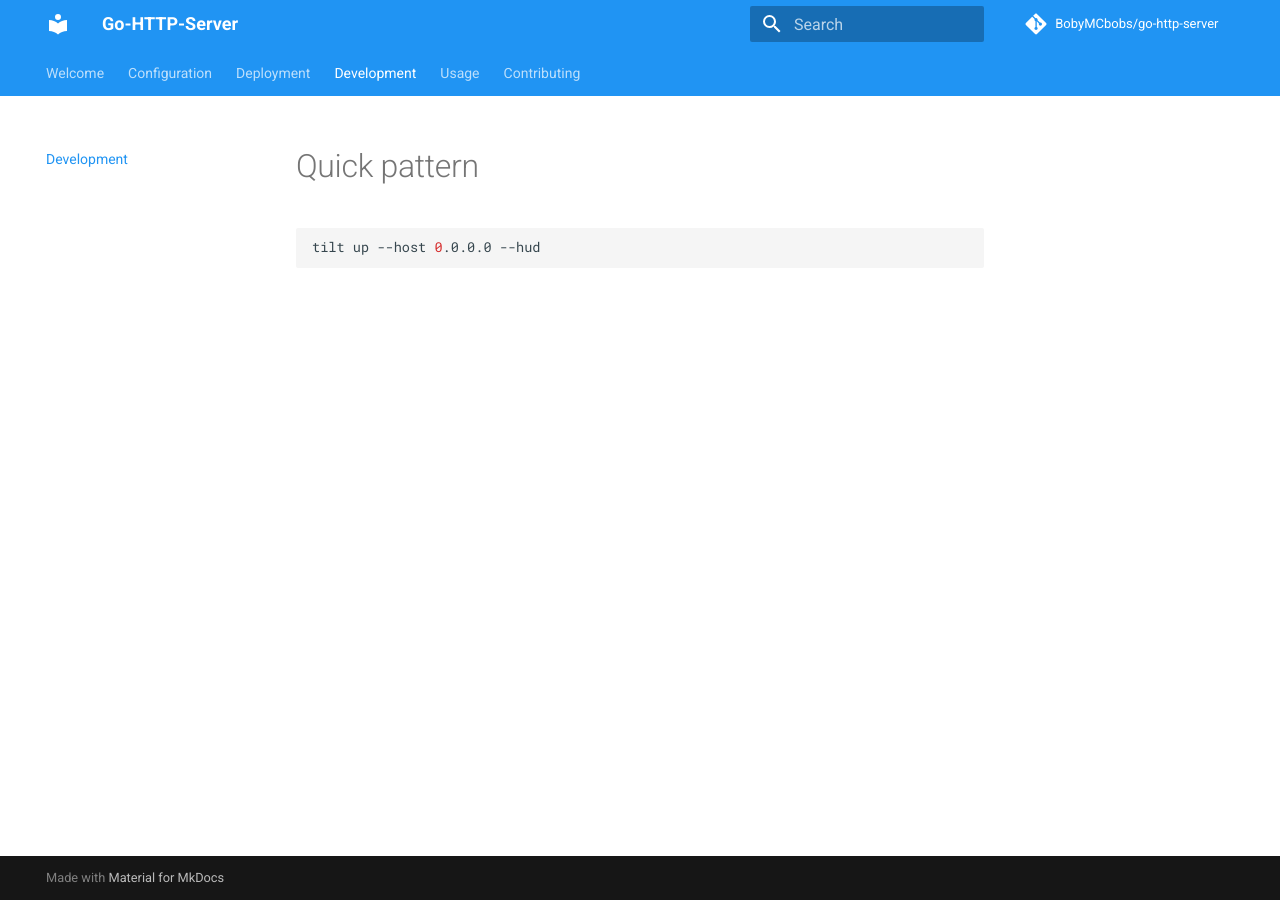
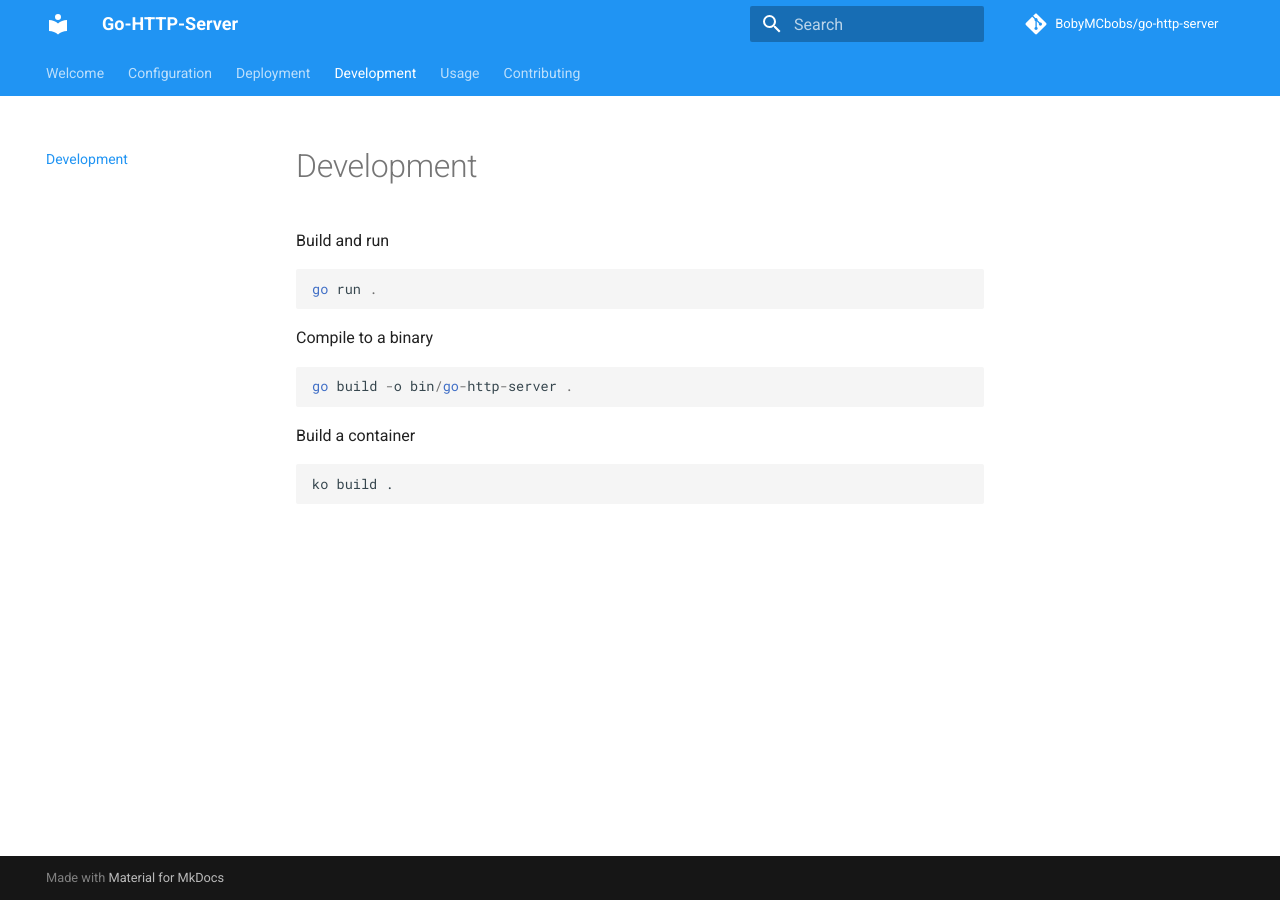
Before and after one commit to BobyMCbobs/go-http-server, an MkDocs documentation site: the page built from docs/development.md, in a window 1280 px wide. Built offline with MkDocs 1.6.1 and Material for MkDocs 9.7.7, drawn with Linux system fonts in a browser that asks for light colours; comment, search, counter and statistics services are not loaded.

Commit message:
Update docs

````diff
--- a/docs/development.md
+++ b/docs/development.md
@@ -1,5 +1,16 @@
-# Quick pattern
+# Development
 
-```bash
-tilt up --host 0.0.0.0 --hud
+Build and run
 ```
+go run .
+```
+
+Compile to a binary
+```
+go build -o bin/go-http-server .
+```
+
+Build a container
+```
+ko build .
+```
````
Also changed, not shown: docs/deployment.md (+7 -0 lines).
